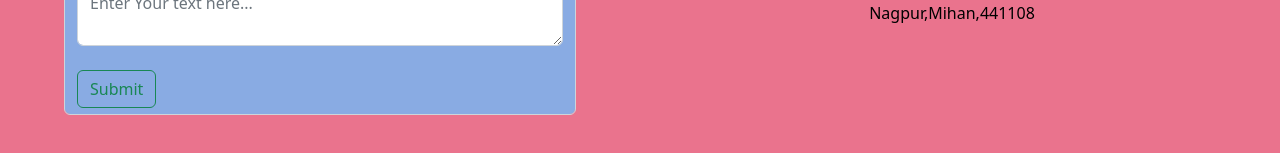
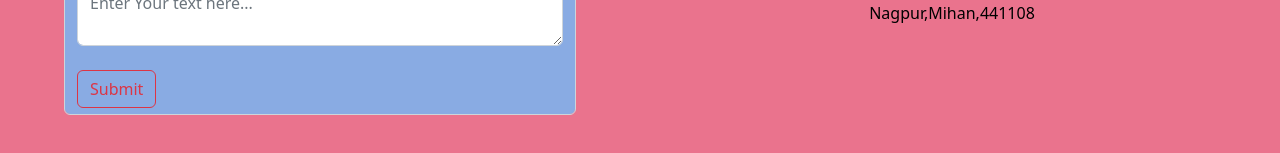
Before and after one commit to im-engineer/Portfolio, a React (Create React App) app in the folder frontend/: page / in a window 1280 px wide. Shown: the part 4103-4256 px from the top of the page. Built offline with nearby package versions, Linux system fonts and the light colour scheme; a web font is replaced by a local one.

Commit message:
changes in contacts

```diff
--- a/frontend/src/component/Contact/Contact.js
+++ b/frontend/src/component/Contact/Contact.js
@@ -136,7 +136,7 @@ export default function Footer() {
                 onChange={(e) => handleChange(e)}
               />
               <br />
-              <button className="btn btn-outline-success" onClick={Contact}>
+              <button className="btn btn-outline-danger" onClick={Contact}>
                 Submit
               </button>
             </form>
```
